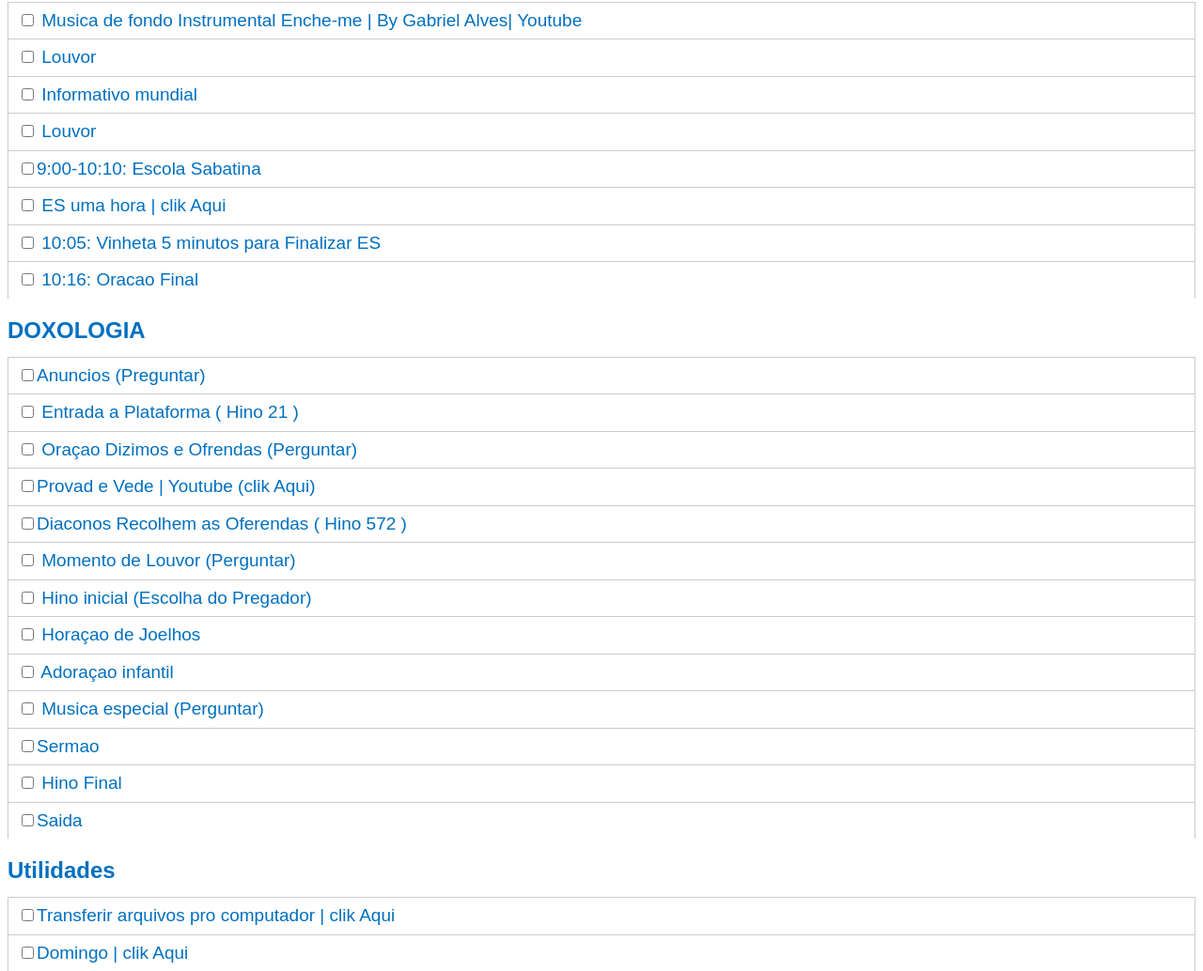
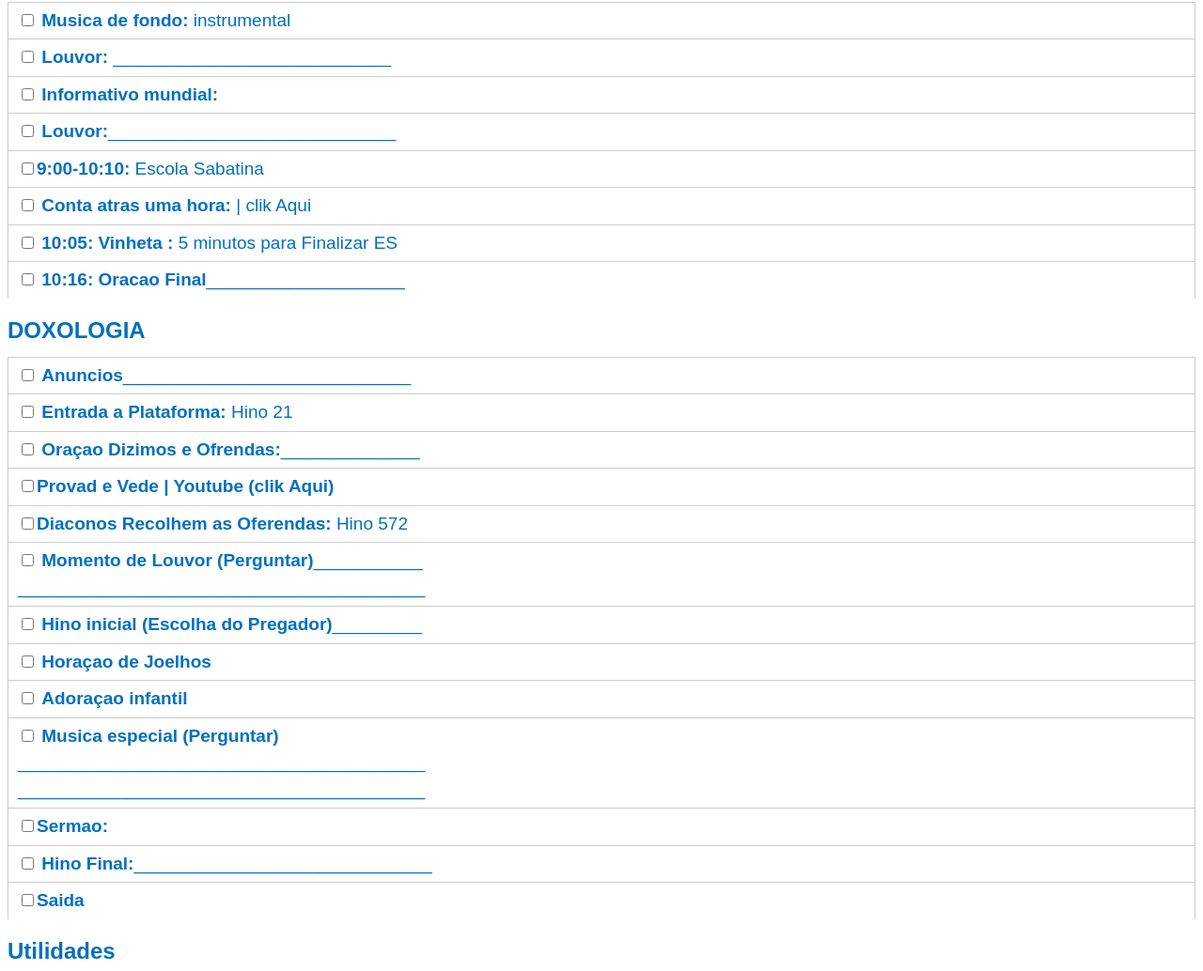
Before and after one commit to bemestardojardim/IASD-VILA-VERDE, a plain HTML site: page index.html in a window 1280 px wide. Shown: the part 240-1274 px from the top of the page at 94% size. Drawn offline with Linux system fonts and the light colour scheme.

Commit message:
Add files via upload

```diff
--- a/index.html
+++ b/index.html
@@ -51,9 +51,11 @@
         <ol>
        <li onclick="document.getElementById('item-1').checked = true;">
 
-  <a href="https://bemestardojardim.github.io/IASD-VILA-VERDE/fondo.html" target="_blank" class="hora-button"> <input type="checkbox" id="item-1" name="item" value="valor del item">
-    Musica de fondo Instrumental Enche-me | By Gabriel Alves| Youtube
-  </a>
+ <a href="https://bemestardojardim.github.io/IASD-VILA-VERDE/fondo.html" target="_blank" class="hora-button">
+    <input type="checkbox" id="item-1" name="item" value="valor del item">
+    <b>Musica de fondo:</b>      instrumental
+</a>
+
 </li>
 
 
@@ -61,7 +63,7 @@
 
 
          <a onclick="toggleLista()" class="hora-button">    <input type="checkbox" id="item-2" name="item" value="valor del item">
-    Louvor
+    <b>Louvor:</b> ____________________________
   </a>
     <div id="lista" style="display: none">
         <button>Louvor 1</button>
@@ -75,7 +77,7 @@
        <li onclick="document.getElementById('item-3').checked = true;">
 
     <a href="https://bemestardojardim.github.io/IASD-VILA-VERDE/informativo.html" target="_blank" class="hora-button">    <input type="checkbox" id="item-3" name="item" value="valor del item">
-        Informativo mundial
+       <b> Informativo mundial:</b>
     </a>
 </li>
 
@@ -87,7 +89,7 @@
        <li onclick="document.getElementById('item-4').checked = true;">
 
            <a onclick="toggleLouvor()" class="hora-button"><input type="checkbox" id="item-4" name="item" value="valor del item">
-    Louvor
+   <b>Louvor:</b>_____________________________
   </a>
     <div id="louvor" style="display: none">
         <button>Louvor 1</button>
@@ -105,7 +107,7 @@
                     href="https://bemestardojardim.github.io/IASD-VILA-VERDE/inicioes.html"
                     target="_blank"
                     class="hora-button"
-                    > <input type="checkbox" id="item-5" name="item" value="valor del item">9:00-10:10: Escola Sabatina</a
+                    > <input type="checkbox" id="item-5" name="item" value="valor del item"><b>9:00-10:10:</b> Escola Sabatina</a
                 >
             </li>
        <li onclick="document.getElementById('item-6').checked = true;">
@@ -114,7 +116,7 @@
                     href="https://bemestardojardim.github.io/IASD-VILA-VERDE/umahora.html"
                     target="_blank"
                     class="hora-button"> <input type="checkbox" id="item-6" name="item" value="valor del item">
-                    ES uma hora | clik Aqui</a
+                    <b>Conta atras uma hora:</b> | clik Aqui</a
                 >
             </li>
        <li onclick="document.getElementById('item-7').checked = true;">
@@ -123,7 +125,7 @@
                     href="https://bemestardojardim.github.io/IASD-VILA-VERDE/fines.html"
                     target="_blank"
                     class="hora-button"
-                    > <input type="checkbox" id="item-7" name="item" value="valor del item"> 10:05: Vinheta 5 minutos para Finalizar ES</a
+                    > <input type="checkbox" id="item-7" name="item" value="valor del item"> <b>10:05:   Vinheta :</b> 5 minutos para Finalizar ES</a
                 >
             </li>
 
@@ -131,7 +133,7 @@
 
 
     <a onclick="toggleLista()" class="hora-button"> <input type="checkbox" id="item-8" name="item" value="valor del item">
-     10:16: Oracao Final
+     <b>10:16: Oracao Final</b>____________________
   </a>
             </li>
             <h1>DOXOLOGIA</h1>
@@ -142,7 +144,7 @@
                     href="https://bemestardojardim.github.io/IASD-VILA-VERDE/anuncios.html"
                     target="_blank"
                     class="hora-button"
-                    >   <input type="checkbox" id="item-9" name="item" value="valor del item">Anuncios (Preguntar)</a
+                    >   <input type="checkbox" id="item-9" name="item" value="valor del item"> <b>Anuncios</b>_____________________________    </a
                 >
             </li>
        <li onclick="document.getElementById('item-10').checked = true;">
@@ -151,13 +153,13 @@
                     href="https://bemestardojardim.github.io/IASD-VILA-VERDE/entrada.html"
                     target="_blank"
                     class="hora-button"><input type="checkbox" id="item-10" name="item" value="valor del item">
-                    Entrada a Plataforma ( Hino 21 )</a
+                    <b>Entrada a Plataforma:</b>  Hino 21 </a
                 >
             </li>
                    <li onclick="document.getElementById('item-11').checked = true;">
 
                 <a class="hora-button" onclick="accion11()">    <input type="checkbox" id="item-11" name="item" value="valor del item">
-                    Oraçao Dizimos e Ofrendas (Perguntar)
+                    <b>Oraçao Dizimos e Ofrendas:</b>______________
                 </a>
             </li>
 
@@ -167,7 +169,7 @@
                     href="https://bemestardojardim.github.io/IASD-VILA-VERDE/provadevede.html"
                     target="_blank"
                     class="hora-button"
-                    ><input type="checkbox" id="item-12" name="item" value="valor del item">Provad e Vede | Youtube (clik Aqui)</a
+                    ><input type="checkbox" id="item-12" name="item" value="valor del item"><b>Provad e Vede | Youtube (clik Aqui)</b></a
                 >
             </li>
        <li onclick="document.getElementById('item-13').checked = true;">
@@ -176,14 +178,14 @@
                     href="https://bemestardojardim.github.io/IASD-VILA-VERDE/ofertorio.html"
                     target="_blank"
                     class="hora-button"
-                    ><input type="checkbox" id="item-13" name="item" value="valor del item">Diaconos Recolhem as Oferendas ( Hino 572 )</a
+                    ><input type="checkbox" id="item-13" name="item" value="valor del item"><b>Diaconos Recolhem as Oferendas:</b>  Hino 572 </a
                 >
             </li>
        <li onclick="document.getElementById('item-14').checked = true;">
 
                 <a class="hora-button" onclick="accion11()"> <input type="checkbox" id="item-14" name="item" value="valor del item">
-                    Momento de Louvor (Perguntar)
-                </a>
+                  <b> Momento de Louvor (Perguntar)</b>___________<br>_________________________________________<br>
+ </a>
                 <div id="cajas" style="display: none">
                     <div
                         style="
@@ -215,40 +217,42 @@
        <li onclick="document.getElementById('item-15').checked = true;">
 
                 <a class="hora-button" onclick="accion11()"><input type="checkbox" id="item-15" name="item" value="valor del item">
-                    Hino inicial (Escolha do Pregador)
+                  <b>  Hino inicial (Escolha do Pregador)</b>_________
                 </a>
             </li>
        <li onclick="document.getElementById('item-16').checked = true;">
 
                 <a class="hora-button" onclick="accion11()">  <input type="checkbox" id="item-16" name="item" value="valor del item">
-                    Horaçao de Joelhos
+                    <b>Horaçao de Joelhos</b>
                 </a>
             </li>
        <li onclick="document.getElementById('item-17').checked = true;">
 
                 <a class="hora-button" onclick="accion11()"><input type="checkbox" id="item-17" name="item" value="valor del item">
-                    Adoraçao infantil
+                    <b>Adoraçao infantil</b>
                 </a>
             </li>
        <li onclick="document.getElementById('item-18').checked = true;">
 
                 <a class="hora-button" onclick="accion11()"> <input type="checkbox" id="item-18" name="item" value="valor del item">
-                    Musica especial (Perguntar)
-                </a>
+                   <b> Musica especial (Perguntar)
+</b>    <br> _________________________________________
+           <br>_________________________________________
+           </a>
             </li>
        <li onclick="document.getElementById('item-19').checked = true;">
 
-                <a class="hora-button" onclick="accion11()"> <input type="checkbox" id="item-19" name="item" value="valor del item">Sermao</a>
+                <a class="hora-button" onclick="accion11()"> <input type="checkbox" id="item-19" name="item" value="valor del item"><b>Sermao:</b></a>
             </li>
        <li onclick="document.getElementById('item-20').checked = true;">
 
                 <a class="hora-button" onclick="accion11()">    <input type="checkbox" id="item-20" name="item" value="valor del item">
-                    Hino Final
+                   <b> Hino Final:</b>______________________________
                 </a>
             </li>
        <li onclick="document.getElementById('item-21').checked = true;">
 
-                <a class="hora-button" onclick="accion11()"><input type="checkbox" id="item-21" name="item" value="valor del item">Saida</a>
+                <a class="hora-button" onclick="accion11()"><input type="checkbox" id="item-21" name="item" value="valor del item"><b>Saida</b></a>
             </li>
             <h1>Utilidades</h1>
 
```
